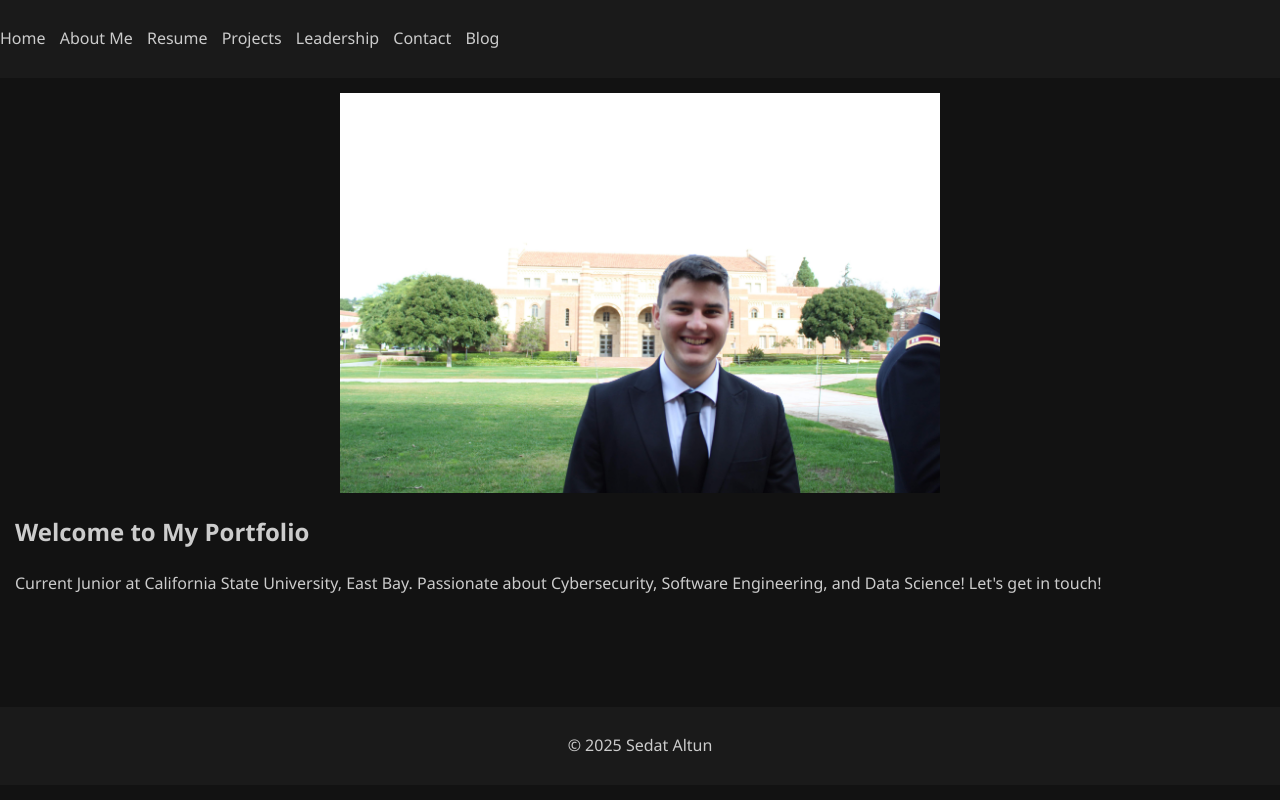
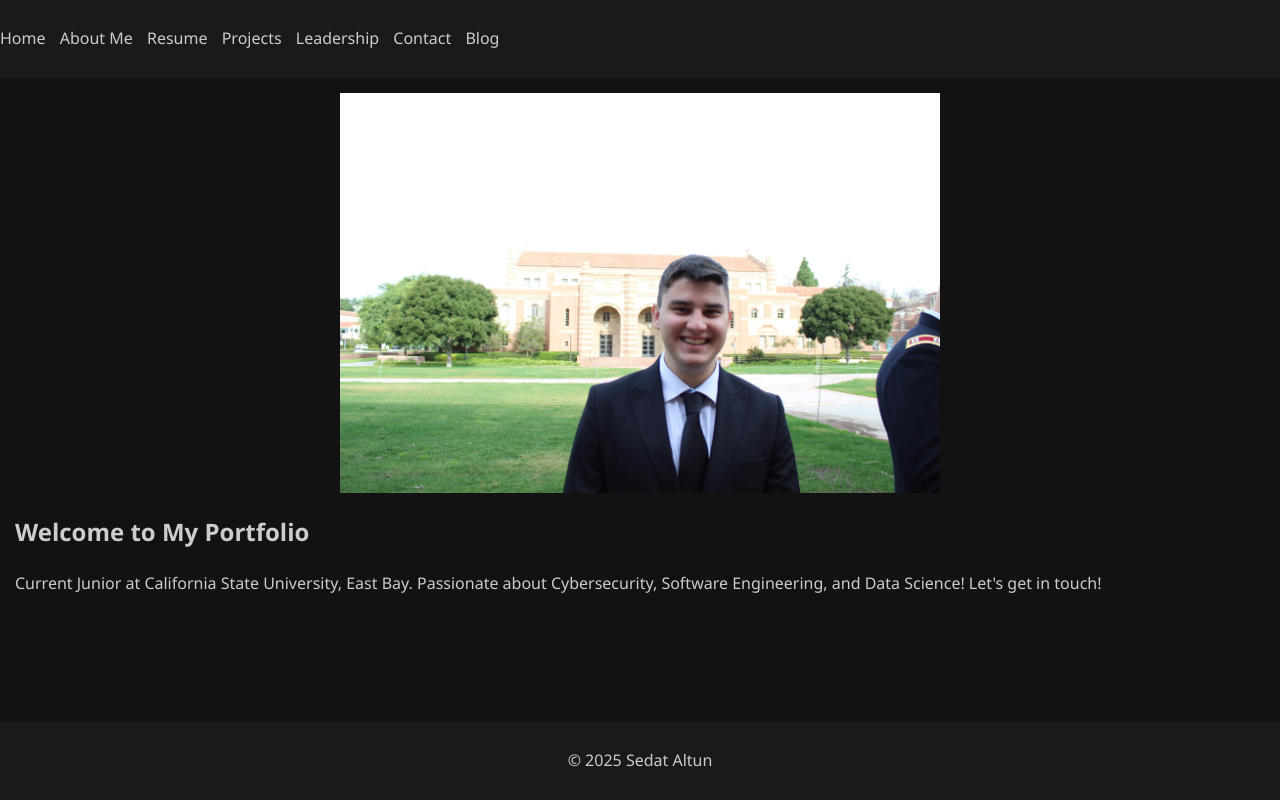
Before and after one commit to R3r3zzed/R3r3zzed.github.io, a plain HTML site: page index.html in a window 1280 px wide. Drawn offline with Linux system fonts and the light colour scheme.

Commit message:
Fixed all of CSS

```diff
--- a/CSS/styles.css
+++ b/CSS/styles.css
@@ -1,20 +1,35 @@
-body {
-    font-family: 'Segoe UI', Tahoma, Geneva, Verdana, sans-serif; /* Updated font-family */
-    line-height: 1.6;
+/* Ensure full height layout with sticky footer behavior */
+html, body {
+  height: 100%;
   margin: 0;
   padding: 0;
-    background-color: #121212; /* New background color for techy feel */
-    color: #cccccc; /* Updated text color for better readability */
+  display: flex;
+  flex-direction: column;
 }
 
-  /* Root variables for easy color scheme management */
-  :root {
-    --accent-color: #00b4d8; /* Vibrant blue accent */
-    --background-color: #121212; /* Dark background for techy feel */
-    --text-color: #cccccc; /* Light text color */
-    --nav-background-color: #1a1a1a; /* Slightly lighter for contrast */
+/* Now you're styling the content area correctly */
+main {
+  flex: 1;
+  padding: 15px;
 }
 
+/* Clean dark UI base */
+body {
+  font-family: 'Segoe UI', Tahoma, Geneva, Verdana, sans-serif;
+  line-height: 1.6;
+  background-color: #121212;
+  color: #cccccc;
+}
+
+/* Root color variables */
+:root {
+  --accent-color: #00b4d8;
+  --background-color: #121212;
+  --text-color: #cccccc;
+  --nav-background-color: #1a1a1a;
+}
+
+/* Header/Nav */
 header {
   background: var(--nav-background-color);
   color: var(--text-color);
@@ -41,12 +56,16 @@ body {
   text-decoration: underline;
 }
 
-  main {
-    padding: 15px;
-    margin-bottom: 80px;
+/* Footer fix */
+footer {
+  background: var(--nav-background-color);
+  color: var(--text-color);
+  text-align: center;
+  padding: 10px 0;
+  width: 100%;
 }
 
-  /* New project card styles */
+/* Project cards */
 .projects-grid {
   display: grid;
   grid-template-columns: repeat(auto-fit, minmax(300px, 1fr));
@@ -67,23 +86,16 @@ body {
   border-color: var(--accent-color);
 }
 
-  footer {
-    background: var(--nav-background-color);
-    color: var(--text-color);
-    text-align: center;
-    padding: 10px 0;
-    width: 100%;
-    margin-top: 60px; /* optional, to create breathing room */
-  }
-
+/* Responsive image for blog screenshots */
 .responsive-image {
   max-width: 100%;
-    max-height: 400px; /* Adjust this value as needed */
+  max-height: 400px;
   height: auto;
   display: block;
   margin: 0 auto;
 }
 
+/* Button for PDF download or external links */
 .github-button {
   display: inline-block;
   padding: 10px 15px;
@@ -97,5 +109,5 @@ body {
 
 .github-button:hover,
 .github-button:focus {
-    background-color: darken(var(--accent-color), 10%);
+  background-color: #008bb8; /* custom darken fallback */
 }
```
Lines whose indentation alone changed are shown as unchanged.
